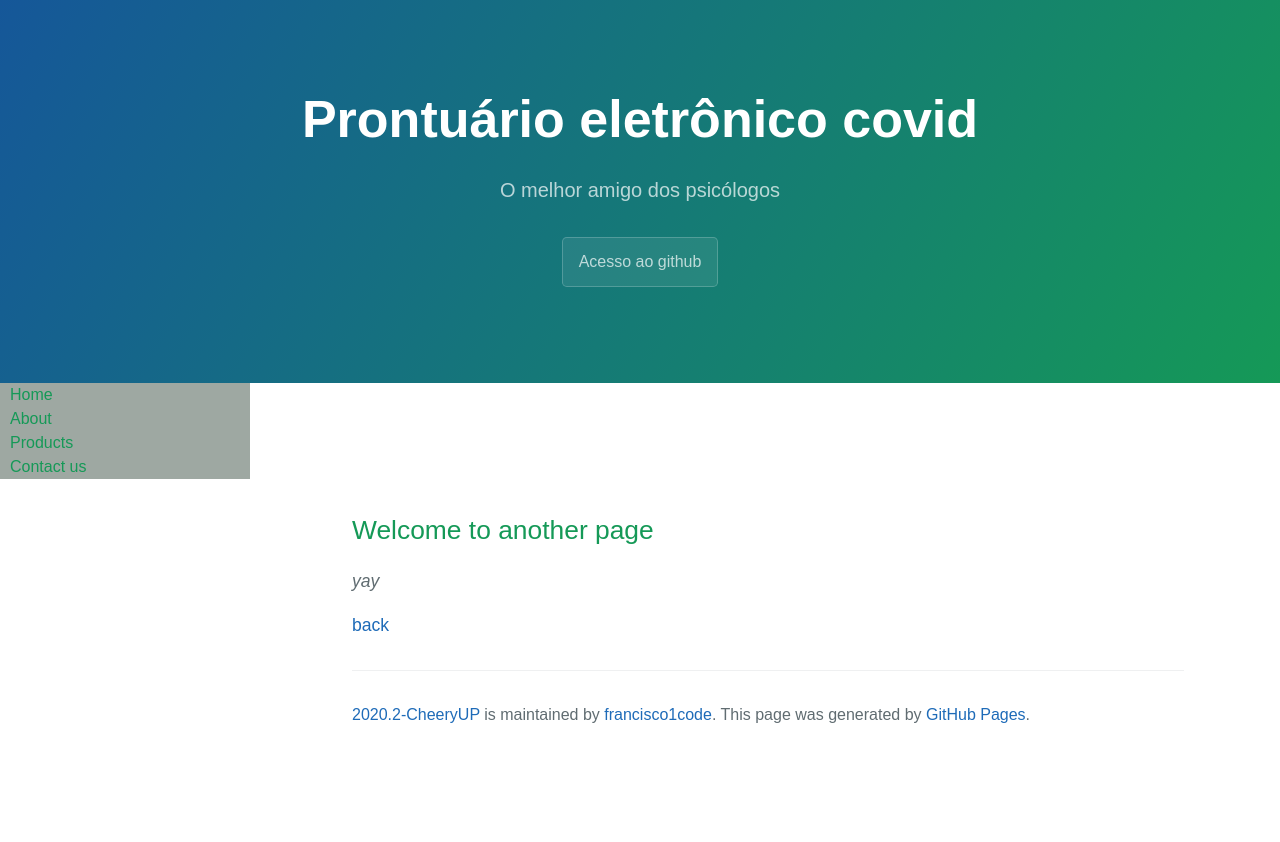
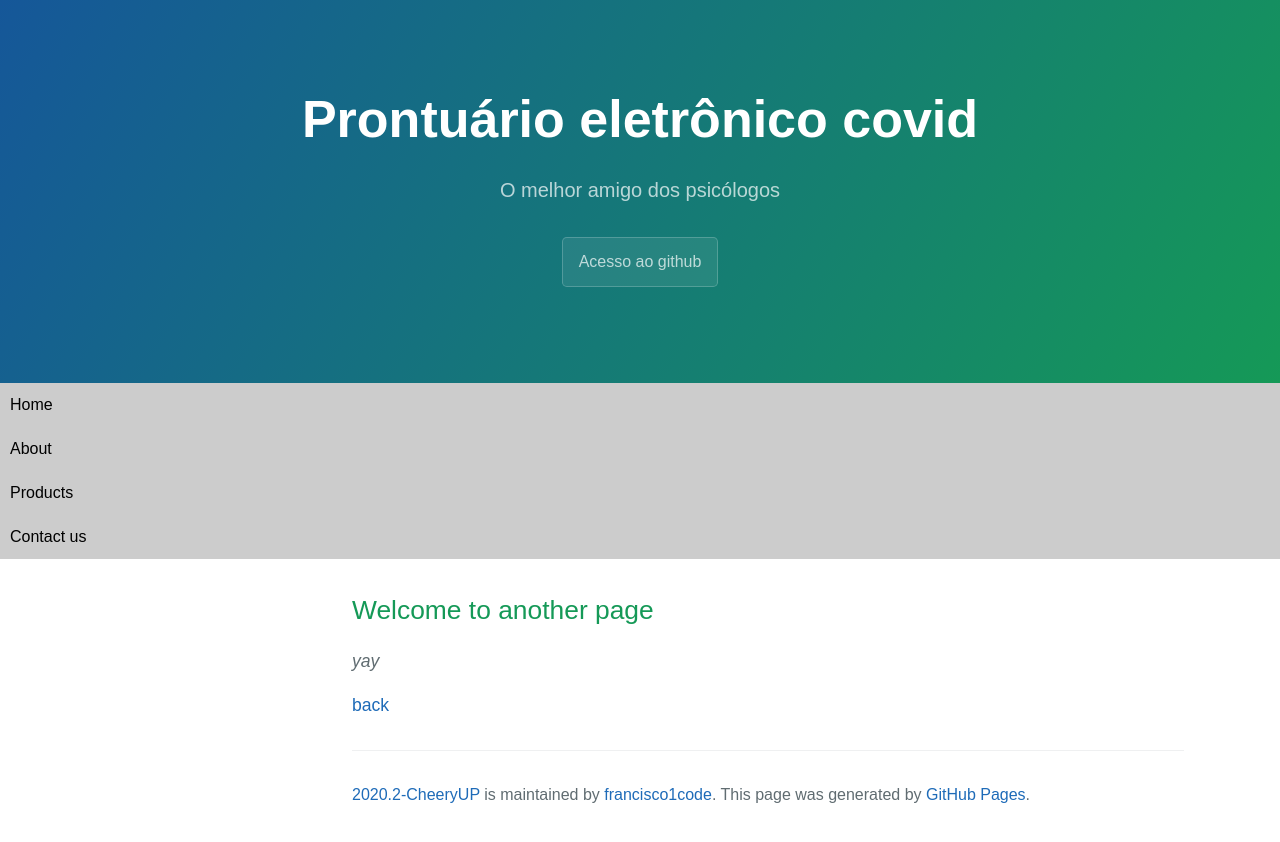
Before and after one commit to francisco1code/2020.2-CheeryUP, a Jekyll site: the page built from another-page.md, in a window 1280 px wide. Shown: the top 842 px of the page. Built offline with Jekyll 4.4.1, drawn with Linux system fonts in a browser that asks for light colours.

Commit message:
add menu

```diff
--- a/_sass/jekyll-theme-cayman.scss
+++ b/_sass/jekyll-theme-cayman.scss
@@ -162,7 +162,7 @@ a {
 .main-content {
   word-wrap: break-word;
   float: right;
-  top : 0px;
+  top : -20px;
   width: 80%;
 
   :first-child {
@@ -374,26 +374,34 @@ a {
 html, body {
   font-family: Arial, Helvetica, sans-serif;
 }
-.menu-bar {
-  background-color:#9ea8a2 ;
-  width: 250px;
+html, body {
+  font-family: Arial, Helvetica, sans-serif;
 }
 
-.menu-bar .mainmenu, .submenu {
+/* define a fixed width for the entire menu */
+.navigation {
+width: 300px;
+}
+
+/* reset our lists to remove bullet points and padding */
+.mainmenu, .submenu {
 list-style: none;
 padding: 0;
 margin: 0;
 }
 
-.menu-bar .mainmenu a {
+/* make ALL links (main and submenu) have padding and background color */
+.mainmenu a {
+display: block;
+background-color: #CCC;
 text-decoration: none;
 padding: 10px;
-color: #159957;
+color: #000;
 }
 
 /* add hover behaviour */
-.menu-bar .mainmenu a:hover {
-  color: #ffffff;
+.mainmenu a:hover {
+  background-color: #C5C5C5;
 }
 
 
@@ -402,7 +410,8 @@ display the submenu inside it.
 we're changing the submenu's max-height from 0 to 200px;
 */
 
-.menu-bar .mainmenu li:hover .submenu {
+.mainmenu li:hover .submenu {
+display: block;
 max-height: 200px;
 }
 
@@ -411,20 +420,20 @@ we now overwrite the background-color for .submenu links only.
 CSS reads down the page, so code at the bottom will overwrite the code at the top.
 */
 
-.menu-bar .submenu a {
-color: rgba(255, 255, 255, 0.897);
+.submenu a {
+background-color: #999;
 }
 
 /* hover behaviour for links inside .submenu */
-.menu-bar .submenu a:hover {
-  color :rgb(125, 255, 216);
+.submenu a:hover {
+background-color: #666;
 }
 
 /* this is the initial state of all submenus.
 we set it to max-height: 0, and hide the overflowed content.
 */
-.menu-bar .submenu {
-visibility: hidden;
+.submenu {
+overflow: hidden;
 max-height: 0;
-transition: all 0.5s ease;
+-webkit-transition: all 0.5s ease-out;
 }
```
